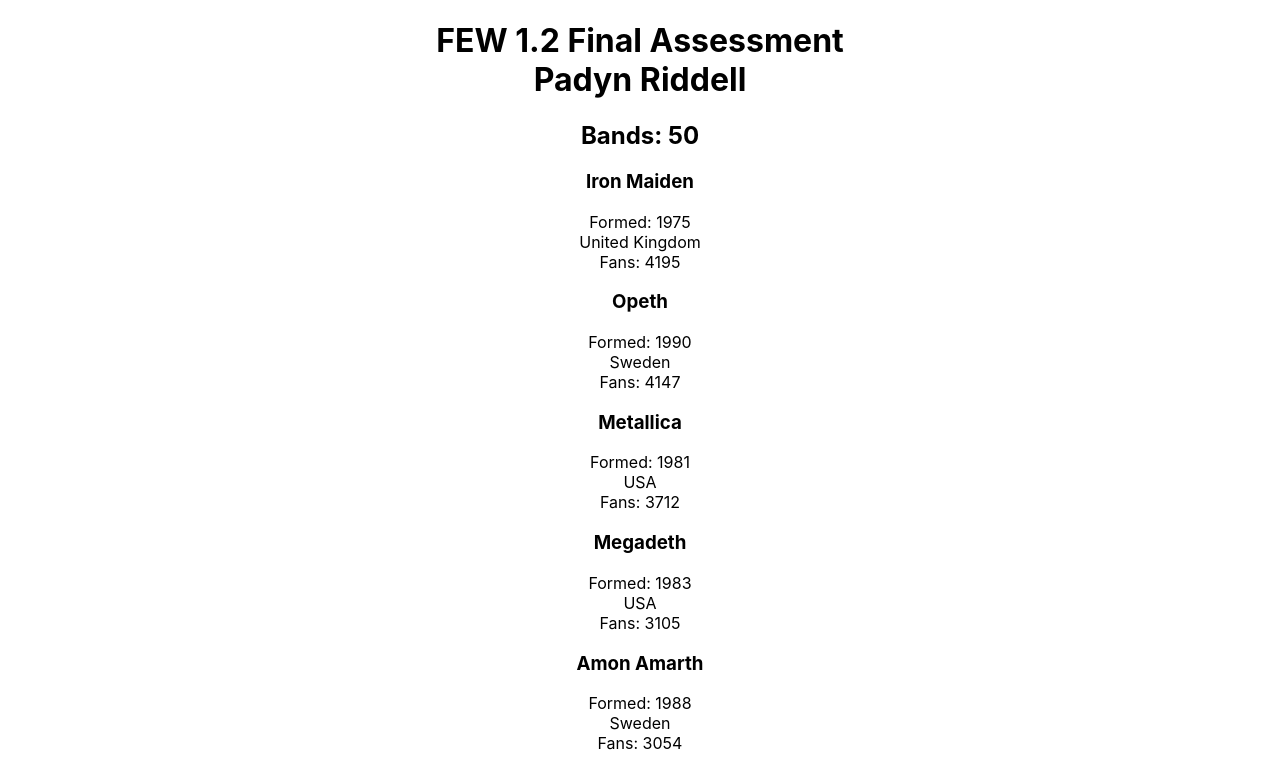
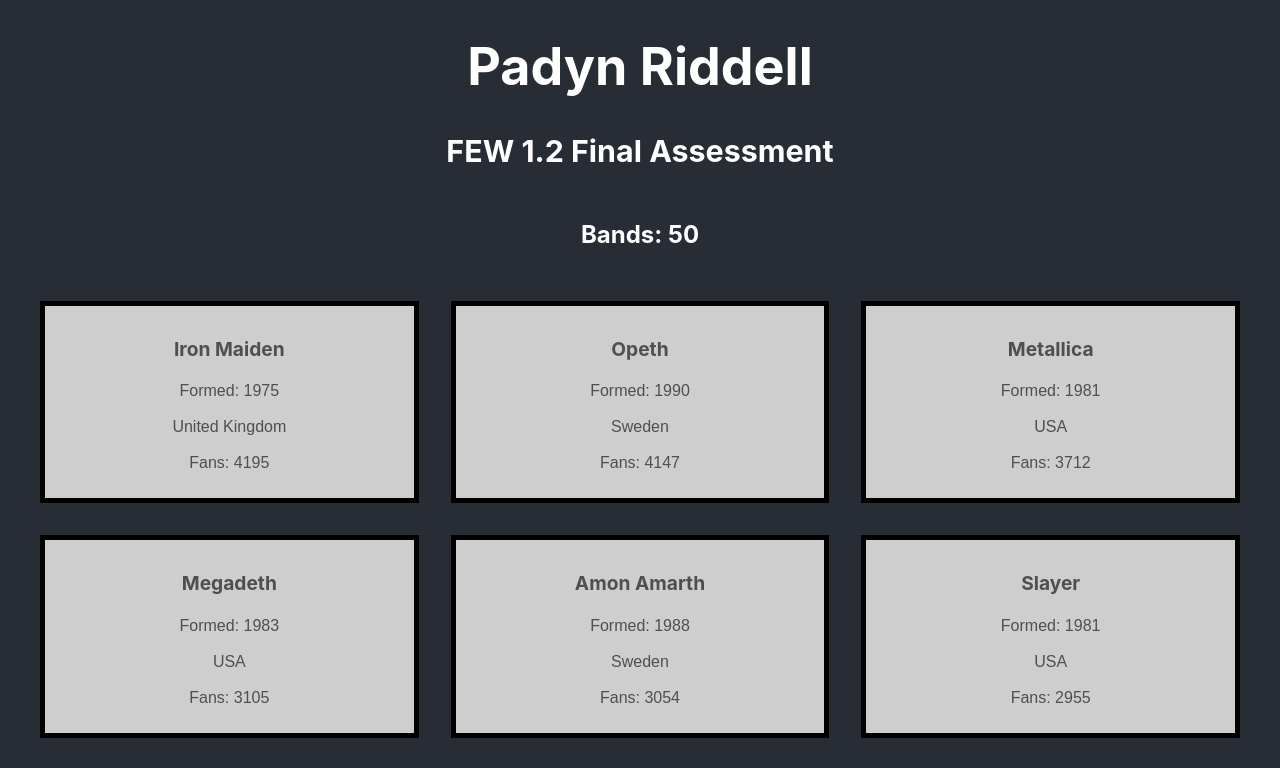
Before and after one commit to squeaky1273/few1.2-final, a React (Create React App) app: page / in a window 1280 px wide. Shown: the top 768 px of the page. Built offline with nearby package versions, Linux system fonts and the light colour scheme.

Commit message:
completed challenge 9

```diff
--- a/src/App.css
+++ b/src/App.css
@@ -1,5 +1,7 @@
 .App {
   text-align: center;
+  background-color: #282c34;
+  color: white;
 }
 
 .App-logo {
@@ -15,7 +17,7 @@
 
 .App-header {
   background-color: #282c34;
-  min-height: 100vh;
+  min-height: 25vh;
   display: flex;
   flex-direction: column;
   align-items: center;
--- a/src/App.js
+++ b/src/App.js
@@ -6,7 +6,9 @@
 function App() {
   return (
     <div className="App">
-      <Heading />
+      <header className="App-header">
+        <Heading />
+      </header>
       <BandList />
     </div>
   );
--- /dev/null
+++ b/src/components/Band/Band.css
@@ -0,0 +1,20 @@
+.Band {
+    position: relative;
+    padding: 10px;
+    border: 5px solid #000000;
+    background: #cecece;
+  }
+
+  .Band h3 {
+    padding-top: 2px;
+    color: #4f4f4f;
+    font-size: 120%;
+  }
+
+
+  .Band p {
+    font-family: "Flexo-Bold",arial,sans-serif;
+    color: #4f4f4f;
+    font-size: 100%;
+    padding-top: 2px;
+  }
--- a/src/components/Band/Band.js
+++ b/src/components/Band/Band.js
@@ -1,13 +1,15 @@
 import React from 'react';
+// import Like from '../Like/Like'
+import './Band.css';
 
 function Band(props) {
     const { band_name, fans, formed, origin } = props
     return (
-        <div className="band">
+        <div className="Band">
             <h3> { band_name } </h3>
-            <div>Formed: { formed } </div>
-            <div>{ origin }</div>
-            <div>Fans: { fans }</div>
+            <p>Formed: { formed } </p>
+            <p>{ origin }</p>
+            <p>Fans: { fans }</p>
         </div>
     )
 }
--- /dev/null
+++ b/src/components/BandList/BandList.css
@@ -0,0 +1,22 @@
+.BandList {
+    display: grid;
+    grid-template-columns: 1fr 1fr 1fr;
+    grid-gap: 2em;
+    max-width: 1200px;
+    margin: auto;
+    padding: 2em;
+  }
+
+  /* Smaller screens and tablets */
+  @media only screen and (max-width: 960px) {
+    .BandList {
+        grid-template-columns: 1fr 1fr;
+    }
+  }
+
+  /* Small screens mobile */
+  @media only screen and (max-width: 700px) {
+    .BandList {
+        grid-template-columns: 1fr;
+    }
+  }
--- a/src/components/BandList/BandList.js
+++ b/src/components/BandList/BandList.js
@@ -1,5 +1,6 @@
 import React from 'react';
 import Band from '../Band/Band';
+import './BandList.css';
 import data from '../../MetalMeta.js';
 
 function BandList() {
@@ -16,11 +17,11 @@
     })
 
     return (
-        <div className = "BandList">
-            <h2>Bands: { bands.length }</h2>
-            <div className="Bands">
-                { bands }
-            </div>
+        <div className = "BandLength">
+             <h2>Bands: { bands.length }</h2>
+                <div className = "BandList">
+                    { bands }
+                </div>
         </div>
     )
 }
--- a/src/components/Heading/Heading.js
+++ b/src/components/Heading/Heading.js
@@ -4,7 +4,8 @@
     return (
         <div className="Heading">
             <header>
-                <h1>FEW 1.2 Final Assessment<br />Padyn Riddell</h1>
+                <h1>Padyn Riddell</h1>
+                <h3>FEW 1.2 Final Assessment</h3>
             </header>
         </div>
     )
```
Also changed, not shown: src/components/Like/Like.js (added).
